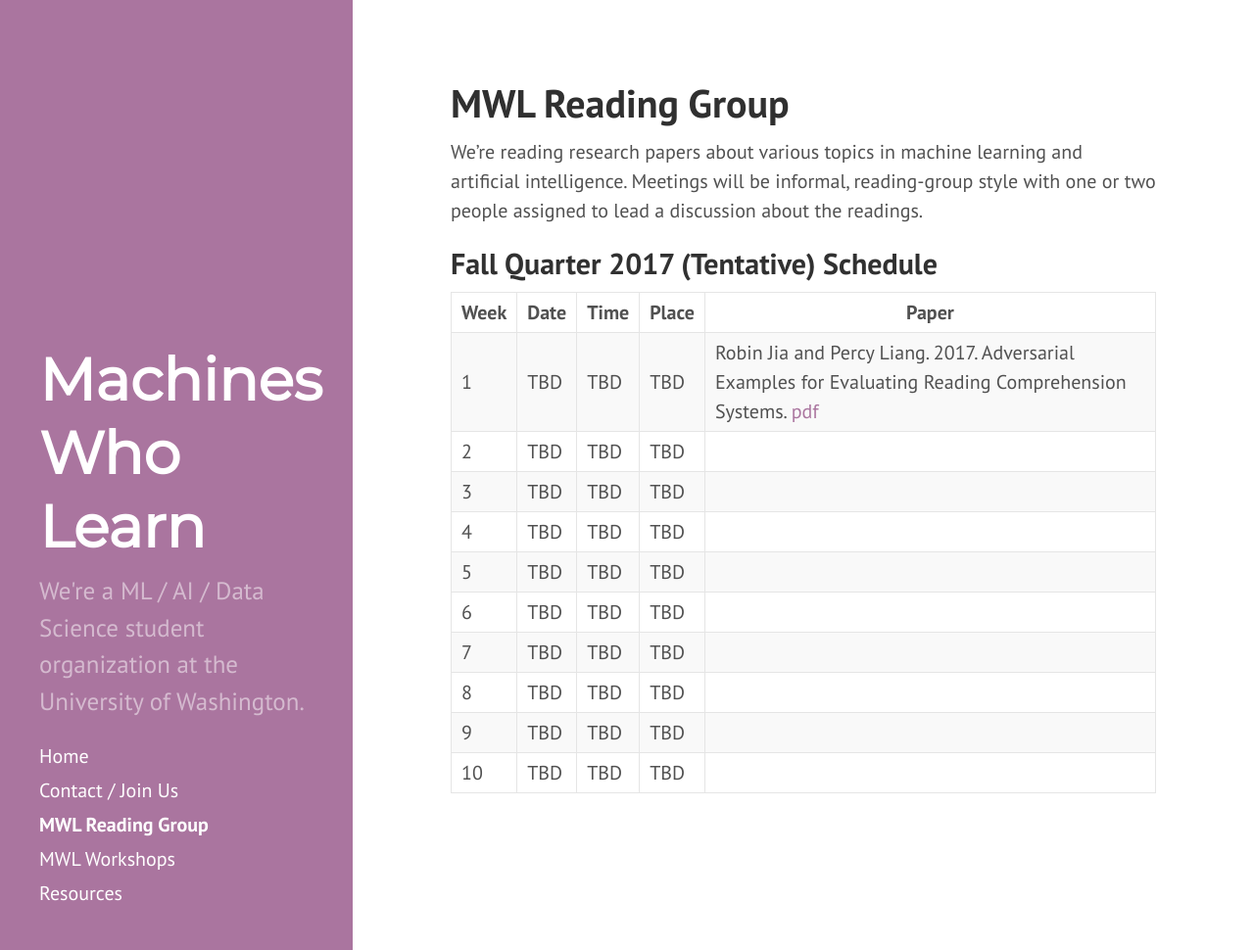
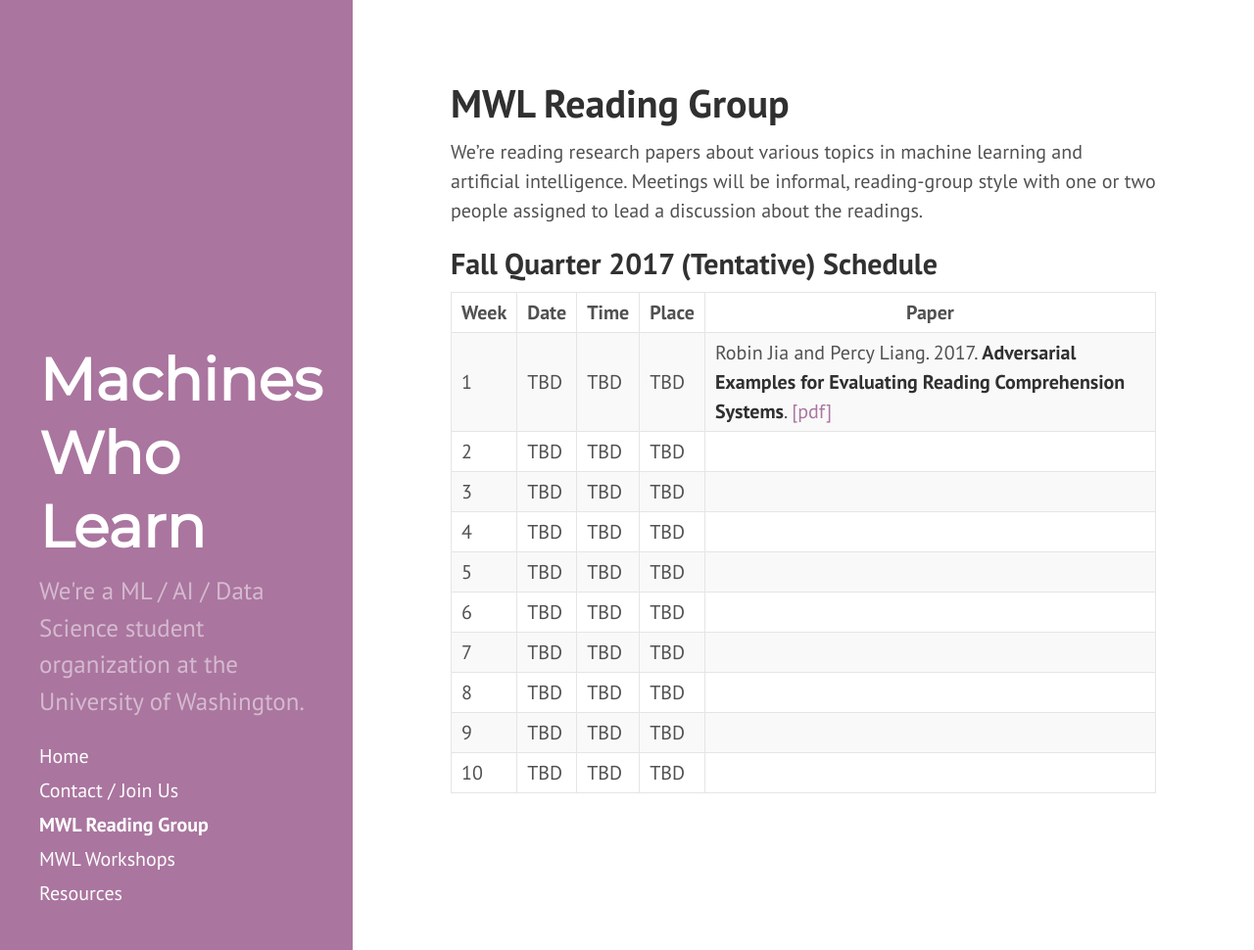
Before and after one commit to MachinesWhoLearn/machineswholearn.github.io, a Jekyll site: the page built from mwl_reading_group.md, in a window 1280 px wide and 970 px high. Shown: the whole window at 98% size. Built offline with Jekyll 4.4.1, drawn with Linux system fonts in a browser that asks for light colours.

```diff
--- a/mwl_reading_group.md
+++ b/mwl_reading_group.md
@@ -11,7 +11,7 @@ or two people assigned to lead a discussion about the readings.
 
 | Week | Date | Time | Place | Paper |
 |------|------|------|-------|-------|
-|    1 | TBD  | TBD  | TBD   | Robin Jia and Percy Liang. 2017. Adversarial Examples for Evaluating Reading Comprehension Systems. [pdf](https://www.semanticscholar.org/paper/Adversarial-Examples-for-Evaluating-Reading-Compre-Jia-Liang/1e845782ffd510efea1a031e5a9ed7b28d23d662) |
+|    1 | TBD  | TBD  | TBD   | Robin Jia and Percy Liang. 2017. **Adversarial Examples for Evaluating Reading Comprehension Systems**. [[pdf]](https://www.semanticscholar.org/paper/Adversarial-Examples-for-Evaluating-Reading-Compre-Jia-Liang/1e845782ffd510efea1a031e5a9ed7b28d23d662) |
 |    2 | TBD  | TBD  | TBD   |                     |
 |    3 | TBD  | TBD  | TBD   |                     |
 |    4 | TBD  | TBD  | TBD   |                     |
```
